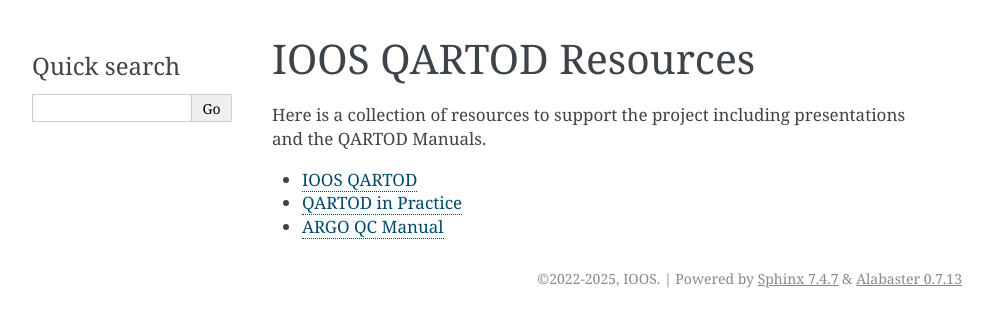
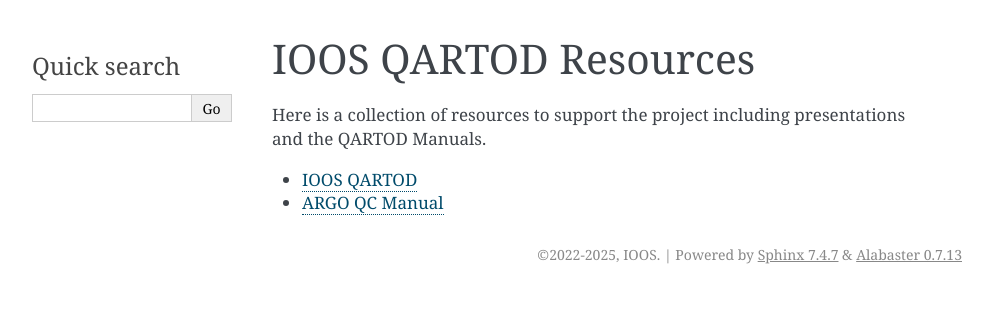
Before and after one commit to ioos/ioos_qc, a Sphinx documentation site: the page built from docs/source/resources.rst, in a window 1280 px wide. Shown: the top 327 px of the page, without its empty margins (148-1141 px from the left). Built offline with Sphinx 7.4.7, drawn with Linux system fonts in a browser that asks for light colours; the version number could not be read and is left out.

Commit message:
remove QARTOD in Practice slides from the docs

```diff
--- a/docs/source/resources.rst
+++ b/docs/source/resources.rst
@@ -4,5 +4,4 @@
 Here is a collection of resources to support the project including presentations and the QARTOD Manuals.
 
 - `IOOS QARTOD <https://ioos.noaa.gov/project/qartod/>`_
-- `QARTOD in Practice <https://drive.google.com/open?id=0BwGScp7mjYjyNGVRUG5ZTTNPdUU>`_
 - `ARGO QC Manual <https://github.com/ioos/ioos_qc/blob/main/resources/argo-quality-control-manual.pdf>`_
```
